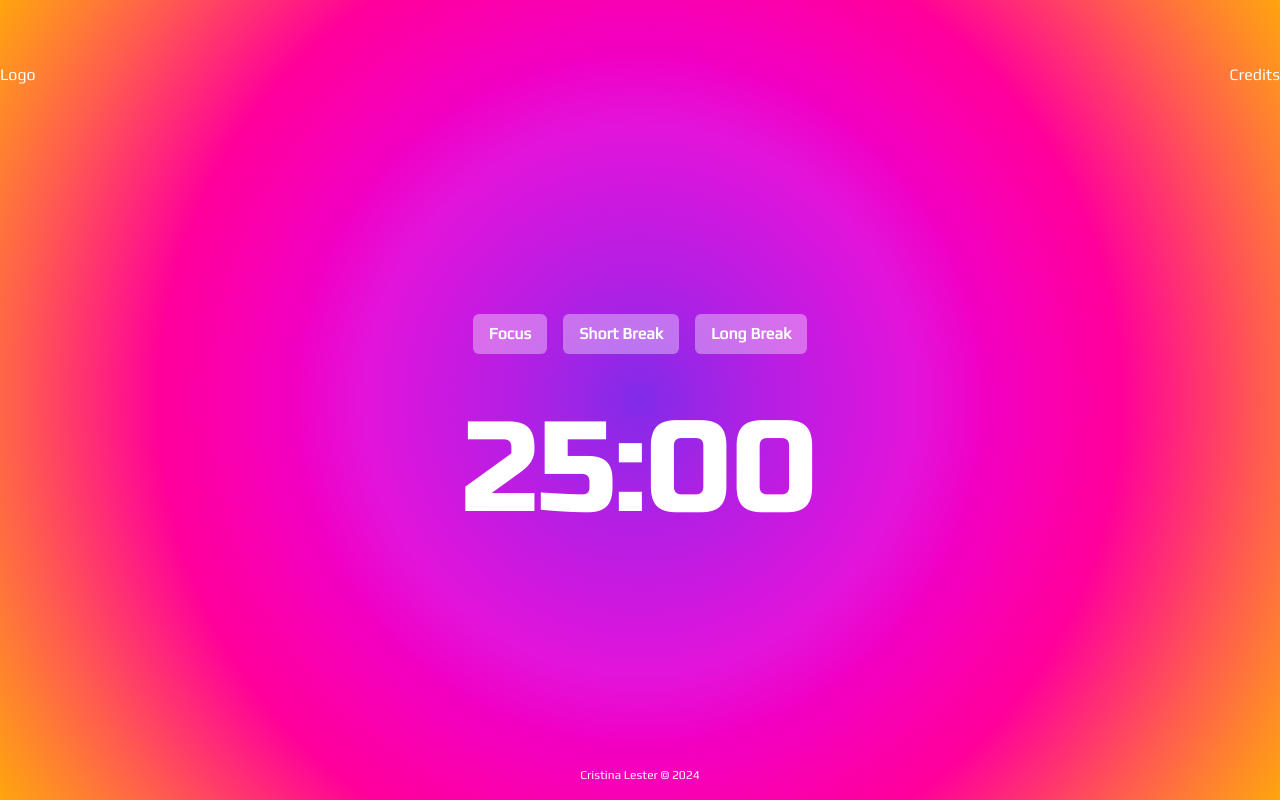
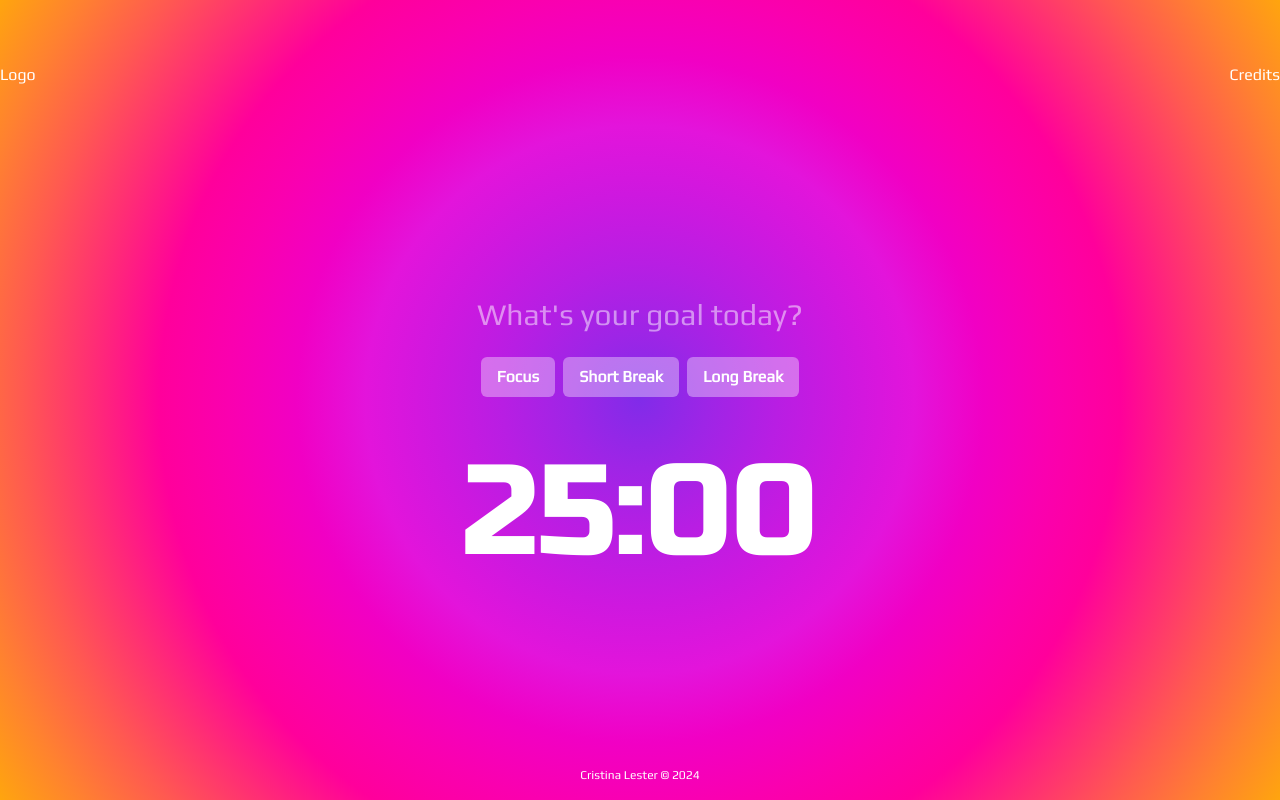
Before and after one commit to MichiyoYo/huefocus, a React (Vite) app: page / in a window 1280 px wide. Built offline with nearby package versions, Linux system fonts and the light colour scheme.

Commit message:
added goal input

```diff
--- a/src/components/GoalInput/GoalInput.tsx
+++ b/src/components/GoalInput/GoalInput.tsx
@@ -1,5 +1,15 @@
 import { Input } from '@chakra-ui/react';
 
 export const GoalInput = () => {
-  return <Input variant='outline' placeholder="What's your goal today?" />;
+  return (
+    <Input
+      width='100%'
+      variant='unstyled'
+      placeholder="What's your goal today?"
+      colorScheme='whiteAlpha'
+      _placeholder={{ color: 'inherit', textAlign: 'center', opacity: 0.5 }}
+      fontSize={{ base: '2xl', md: '3xl' }}
+      textAlign={'center'}
+    />
+  );
 };
--- a/src/components/Layout/components/Main.tsx
+++ b/src/components/Layout/components/Main.tsx
@@ -3,6 +3,8 @@ import styled from 'styled-components';
 import { createContext, useState } from 'react';
 import { SetButtons } from '../../SetButtons';
 import { Timer } from '../../Timer';
+import { GoalInput } from '../../GoalInput';
+import { Box } from '@chakra-ui/react';
 
 const MainContainer = styled.main`
   flex: 3 1 auto;
@@ -26,8 +28,18 @@ const Main = () => {
   return (
     <MainContainer>
       <ModeContext.Provider value={{ mode, setMode }}>
-        <SetButtons />
-        <Timer />
+        <Box
+          maxW='lg'
+          minW='sm'
+          display='flex'
+          flexDirection='column'
+          gap={5}
+          alignItems='center'
+        >
+          <GoalInput />
+          <SetButtons />
+          <Timer />
+        </Box>
       </ModeContext.Provider>
     </MainContainer>
   );
--- a/src/components/SetButtons/SetButtons.tsx
+++ b/src/components/SetButtons/SetButtons.tsx
@@ -13,7 +13,7 @@ export const SetButtons = () => {
   };
 
   return (
-    <Stack spacing={4} direction='row' align='center'>
+    <Stack direction='row' align='center' justify='space-between' wrap='wrap'>
       <Button
         variant='solid'
         colorScheme='whiteAlpha'
--- a/src/components/Timer/Timer.tsx
+++ b/src/components/Timer/Timer.tsx
@@ -1,7 +1,10 @@
 import { useContext, useState } from 'react';
 import { Time } from '../../types';
-import { Text } from '@chakra-ui/react';
+import { Input, Text } from '@chakra-ui/react';
 import { ModeContext } from '../Layout/components/Main';
+import { EditTimer } from './components/EditTimer';
+import { DisplayTimer } from './ViewTimer';
+import { timePad } from '../../utils';
 
 interface TimerProps {
   focusDuration?: Time;
@@ -28,20 +31,13 @@ export const Timer = ({
   const [shortBreakTimer, setShortBreakTimer] = useState(shortBreakDuration);
   const [longBreakTimer, setLongBreakTimer] = useState(longBreakDuration);
 
-  const timePad = (time: number) => {
-    const timeString = time.toString();
-    return timeString.length < 2 ? timeString.padStart(2, '0') : timeString;
-  };
-
   return (
-    <div>
     <Text
       size='6xl'
       fontSize='8rem'
       fontFamily={'Russo One'}
       noOfLines={1}
       color='white'
-        my={5}
     >
       {mode === 'focus' &&
         `${timePad(focusTimer.minutes)}:${timePad(focusTimer.seconds)}`}
@@ -50,10 +46,7 @@ export const Timer = ({
           shortBreakTimer.seconds
         )}`}
       {mode === 'long-break' &&
-          `${timePad(longBreakTimer.minutes)}:${timePad(
-            longBreakTimer.seconds
-          )}`}
+        `${timePad(longBreakTimer.minutes)}:${timePad(longBreakTimer.seconds)}`}
     </Text>
-    </div>
   );
 };
--- /dev/null
+++ b/src/components/Timer/ViewTimer/DisplayTimer.tsx
@@ -0,0 +1,3 @@
+export const DisplayTimer = () => {
+  return <div>ViewTimer</div>;
+};
--- /dev/null
+++ b/src/components/Timer/ViewTimer/index.ts
@@ -0,0 +1 @@
+export { DisplayTimer } from './DisplayTimer';
--- /dev/null
+++ b/src/components/Timer/components/EditTimer/EditTimer.tsx
@@ -0,0 +1,10 @@
+import { Time } from '../../../../types';
+
+interface Props {
+  onClick: (time: Time) => void;
+  time: Time;
+}
+
+export const EditTimer = ({ onClick, time }: Props) => {
+  return <div onClick={() => onClick(time)}>EditTimer</div>;
+};
--- /dev/null
+++ b/src/components/Timer/components/EditTimer/index.ts
@@ -0,0 +1 @@
+export { EditTimer } from './EditTimer';
--- /dev/null
+++ b/src/utils.ts
@@ -0,0 +1,4 @@
+export const timePad = (time: number) => {
+  const timeString = time.toString();
+  return timeString.length < 2 ? timeString.padStart(2, '0') : timeString;
+};
```
Lines whose indentation alone changed are shown as unchanged.
